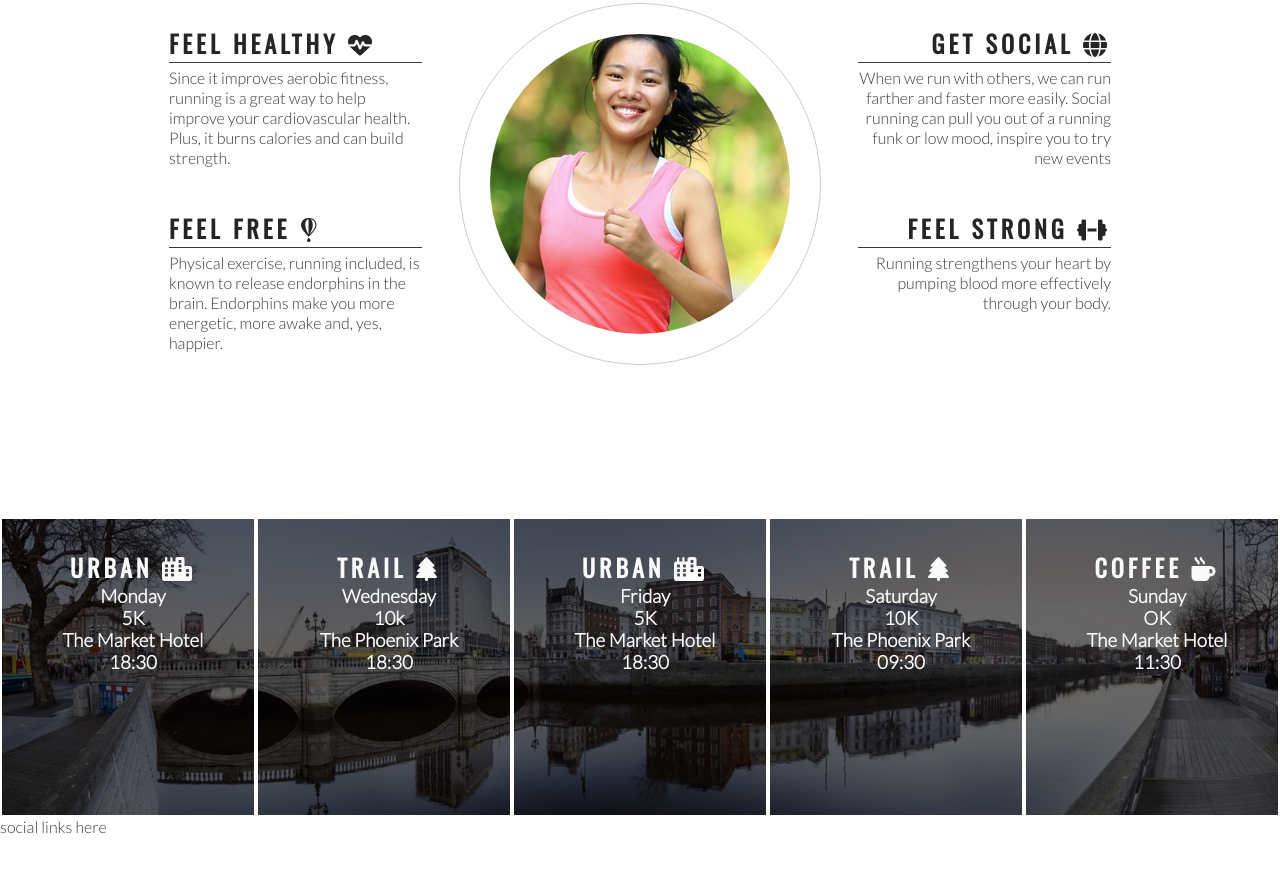
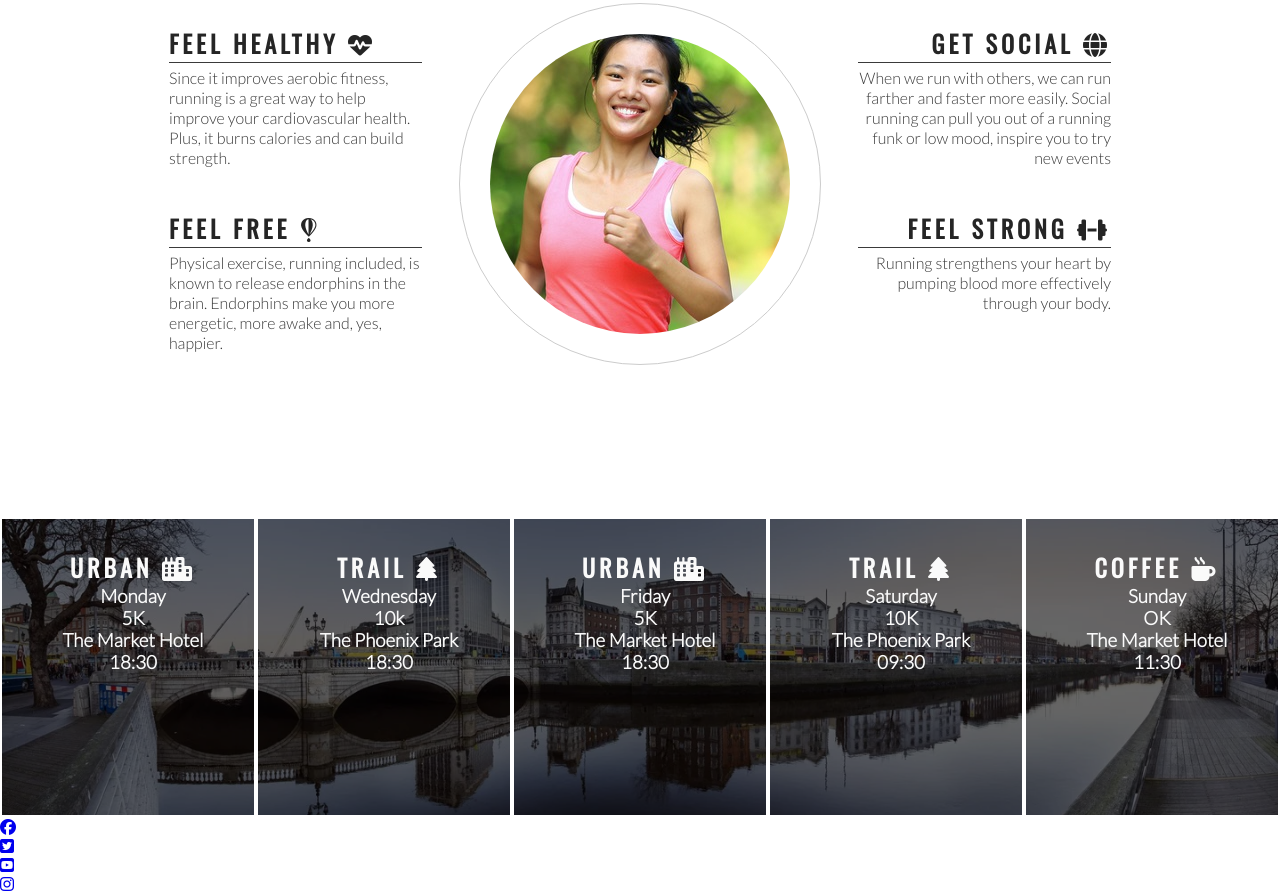
Before and after one commit to AlexIglesia/love-running, a plain HTML site: page index.html in a window 1280 px wide. Shown: the part 778-1671 px from the top of the page. Before the commit the page ends 1614 px from the top, so only its background shows below. Drawn offline with nearby package versions, Linux system fonts and the light colour scheme.

Commit message:
Add social media icons to footer

```diff
--- a/index.html
+++ b/index.html
@@ -110,7 +110,24 @@
         </div>
     </section>
     <footer>
-        social links here
+        <ul>
+            <li>
+                <a href="https://facebook.com" target="_blank" rel="noopener"
+                aria-label="Visit our Facebook page (opens in a new tab)"><i class="fab fa-facebook"></i></a>
+            </li>
+            <li>
+                <a href="https://twitter.com" target="_blank" rel="noopener"
+                aria-label="Visit our Twitter page (opens in a new tab)"><i class="fab fa-twitter-square"></i></a>
+            </li>
+            <li>
+                <a href="https://youtube.com" target="_blank" rel="noopener"
+                aria-label="Visit our Youtube page (opens in a new tab)"><i class="fab fa-youtube-square"></i></a>
+            </li>
+            <li>
+                <a href="https://instagram.com" target="_blank" rel="noopener"
+                aria-label="Visit our Instagram page (opens in a new tab)"><i class="fab fa-instagram"></i></a>
+            </li>
+        </ul>
     </footer>
 
     <!-- font awesome script-->
```
